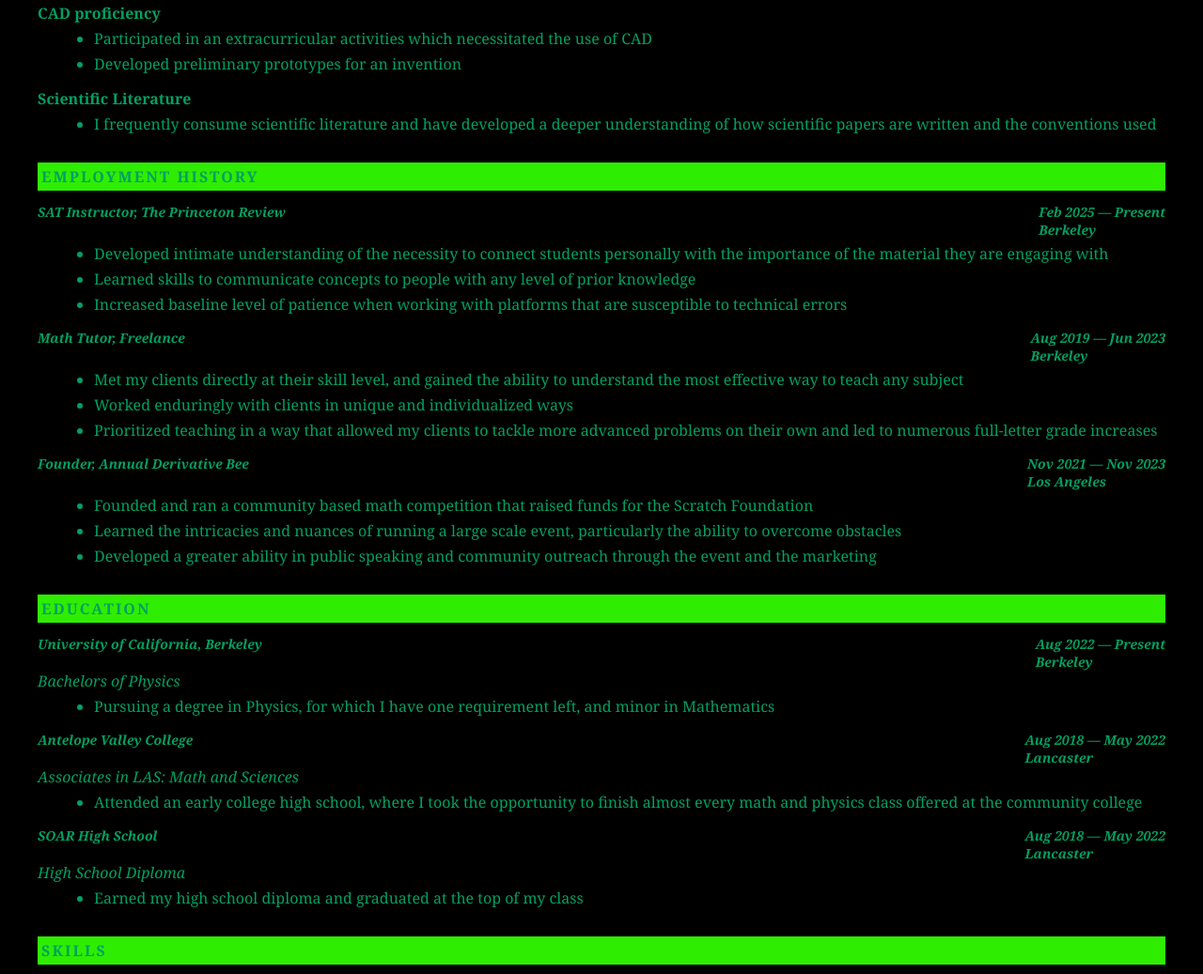
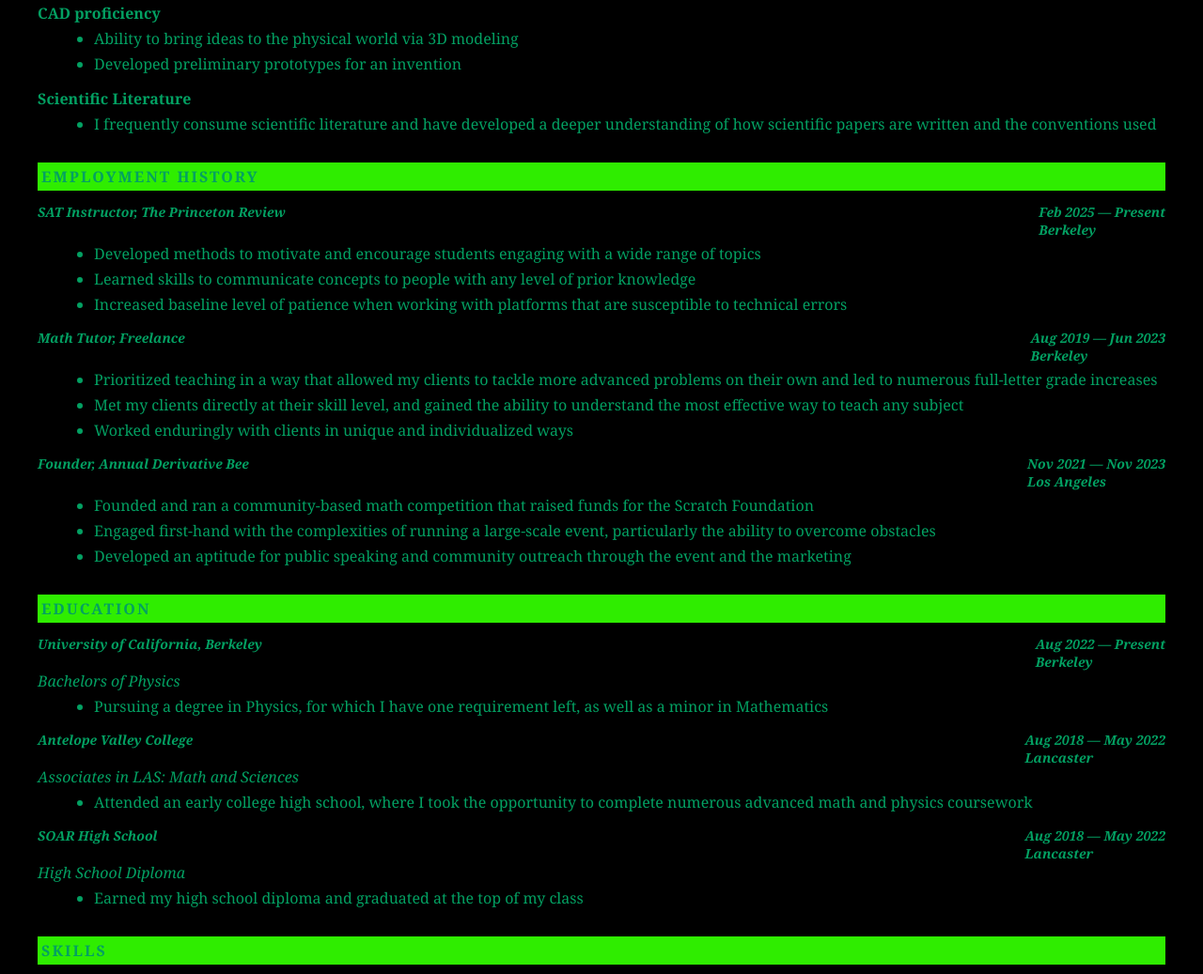
Before and after one commit to bwccwb/resume, a plain HTML site: page matrix style.html in a window 1280 px wide. Shown: the part 1235-2272 px from the top of the page at 94% size. Drawn offline with Linux system fonts and the light colour scheme.

Commit message:
Update matrix style.html

```diff
--- a/matrix style.html
+++ b/matrix style.html
@@ -128,7 +128,7 @@
 
   <div class="skill-title">CAD proficiency</div>
   <ul>
-    <li>Participated in an extracurricular activities which necessitated the use of CAD</li>
+    <li>Ability to bring ideas to the physical world via 3D modeling</li>
     <li>Developed preliminary prototypes for an invention</li>
   </ul>
 
@@ -143,7 +143,7 @@
     <div>Feb 2025 — Present<br>Berkeley</div>
   </div>
   <ul>
-    <li>Developed intimate understanding of the necessity to connect students personally with the importance of the material they are engaging with</li>
+    <li>Developed methods to motivate and encourage students engaging with a wide range of topics</li>
     <li>Learned skills to communicate concepts to people with any level of prior knowledge</li>
     <li>Increased baseline level of patience when working with platforms that are susceptible to technical errors</li>
   </ul>
@@ -153,9 +153,9 @@
     <div>Aug 2019 — Jun 2023<br>Berkeley</div>
   </div>
   <ul>
+    <li>Prioritized teaching in a way that allowed my clients to tackle more advanced problems on their own and led to numerous full-letter grade increases</li>
     <li>Met my clients directly at their skill level, and gained the ability to understand the most effective way to teach any subject</li>
     <li>Worked enduringly with clients in unique and individualized ways</li>
-    <li>Prioritized teaching in a way that allowed my clients to tackle more advanced problems on their own and led to numerous full-letter grade increases</li>
   </ul>
 
   <div class="job-header">
@@ -163,9 +163,9 @@
     <div>Nov 2021 — Nov 2023<br>Los Angeles</div>
   </div>
   <ul>
-    <li>Founded and ran a community based math competition that raised funds for the Scratch Foundation</li>
-    <li>Learned the intricacies and nuances of running a large scale event, particularly the ability to overcome obstacles</li>
-    <li>Developed a greater ability in public speaking and community outreach through the event and the marketing</li>
+    <li>Founded and ran a community-based math competition that raised funds for the Scratch Foundation</li>
+    <li>Engaged first-hand with the complexities of running a large-scale event, particularly the ability to overcome obstacles</li>
+    <li>Developed an aptitude for public speaking and community outreach through the event and the marketing</li>
   </ul>
 
   <h2>Education</h2>
@@ -175,7 +175,7 @@
   </div>
   <div><em>Bachelors of Physics</em></div>
   <ul>
-    <li>Pursuing a degree in Physics, for which I have one requirement left, and minor in Mathematics</li>
+    <li>Pursuing a degree in Physics, for which I have one requirement left, as well as a minor in Mathematics</li>
   </ul>
 
   <div class="job-header">
@@ -184,7 +184,7 @@
   </div>
   <div><em>Associates in LAS: Math and Sciences</em></div>
   <ul>
-    <li>Attended an early college high school, where I took the opportunity to finish almost every math and physics class offered at the community college</li>
+    <li>Attended an early college high school, where I took the opportunity to complete numerous advanced math and physics coursework</li>
   </ul>
 
   <div class="job-header">
```
